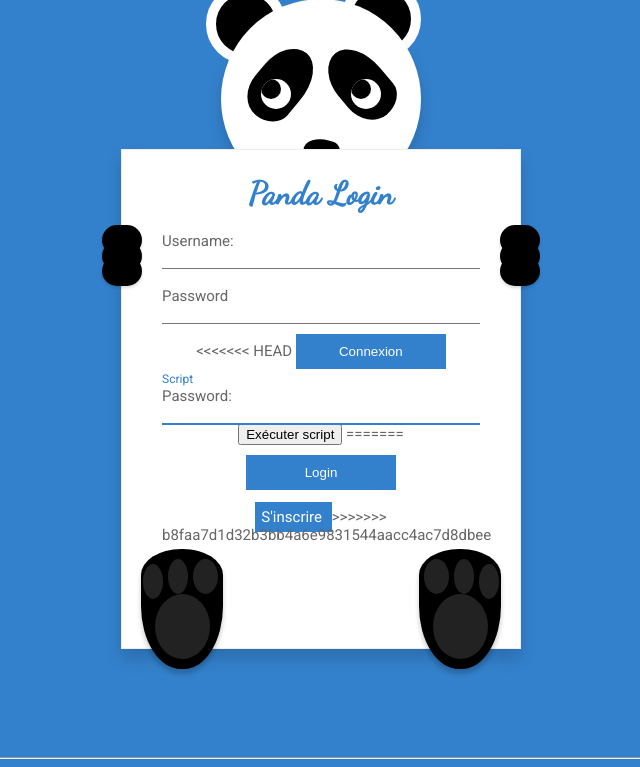
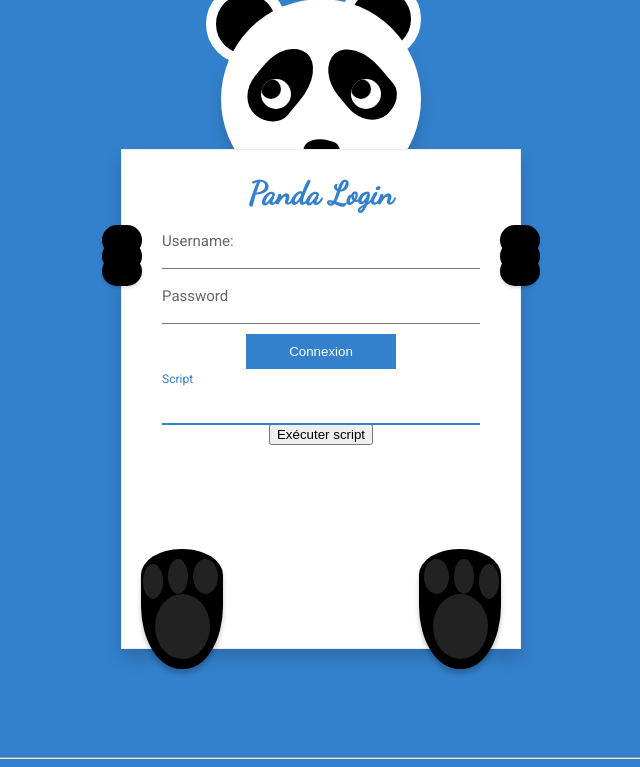
Before and after one commit to Tguyot44/projetHacking, a PHP site: page / in a window 1280 px wide. Shown: the part 51-818 px from the top of the page, without its empty margins (319-959 px from the left). Run offline with PHP 8.4, Linux system fonts and the light colour scheme.

Commit message:
change commit

```diff
--- a/index.php
+++ b/index.php
@@ -61,7 +61,6 @@
 				</div>
 				<div class="form-group">
 				  <input id="password" name="password" type="password" required="required" class="form-control" />
-<<<<<<< HEAD
 				  <label class="form-label">Password</label>
 				  <button class="btn">Connexion </button>
 				</div>
@@ -69,15 +68,6 @@
 				  <input id="script" name="script" type="text" class="form-control" />
 				  <label class="form-label">Script</label>
 				  <button onclick="document.write(document.getElementById('script').value)">Exécuter script</button>
-=======
-				  <label class="form-label">Password:
-				  </label>
-				  <button class="btn">Login </button>
-				  <br>
-				  <br>
-				  <a class="a-css" href="inscription.php">S'inscrire </a>
-
->>>>>>> b8faa7d1d32b3bb4a6e9831544aacc4ac7d8dbee
 				</div>
 			  </form>
 			  <hr/>
```
